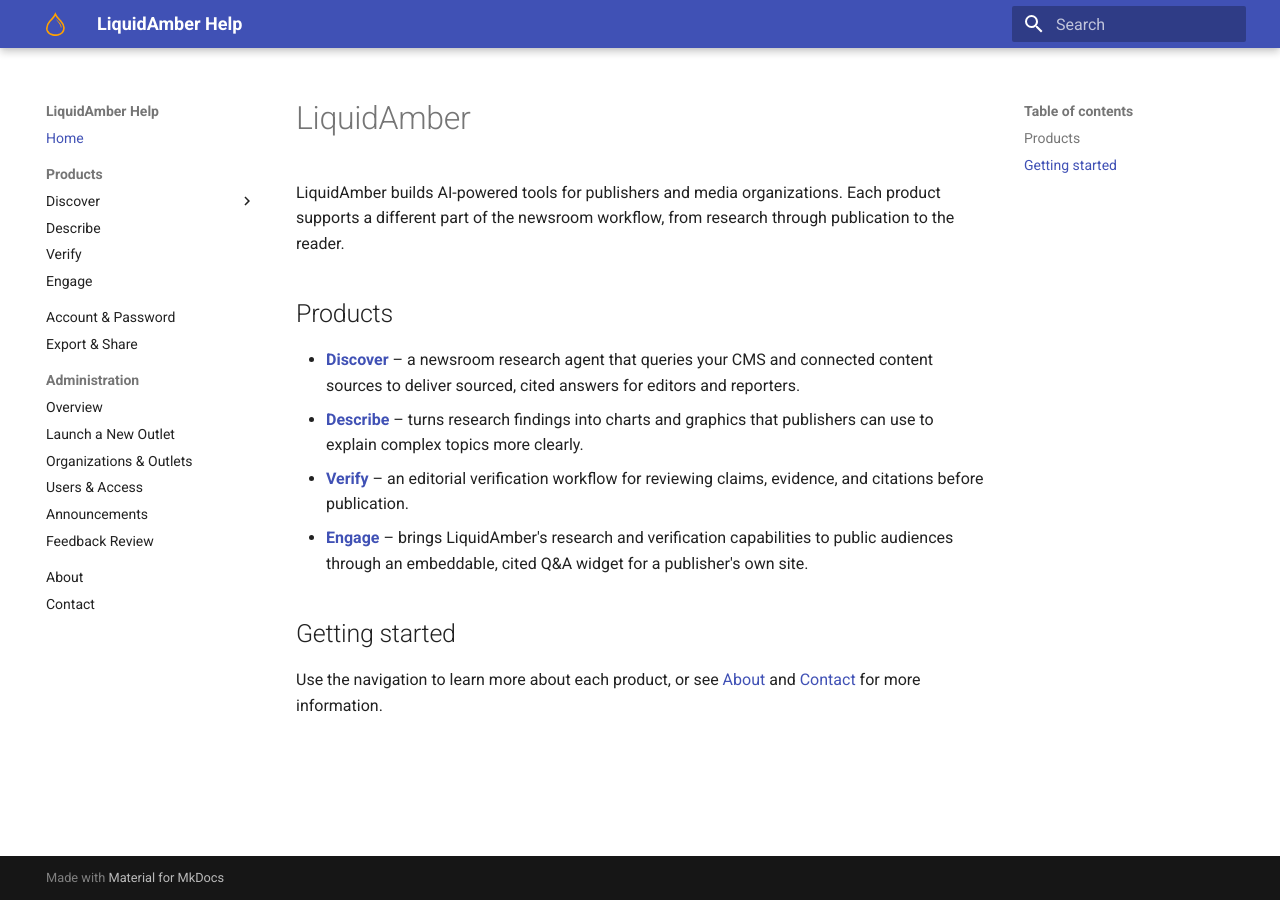
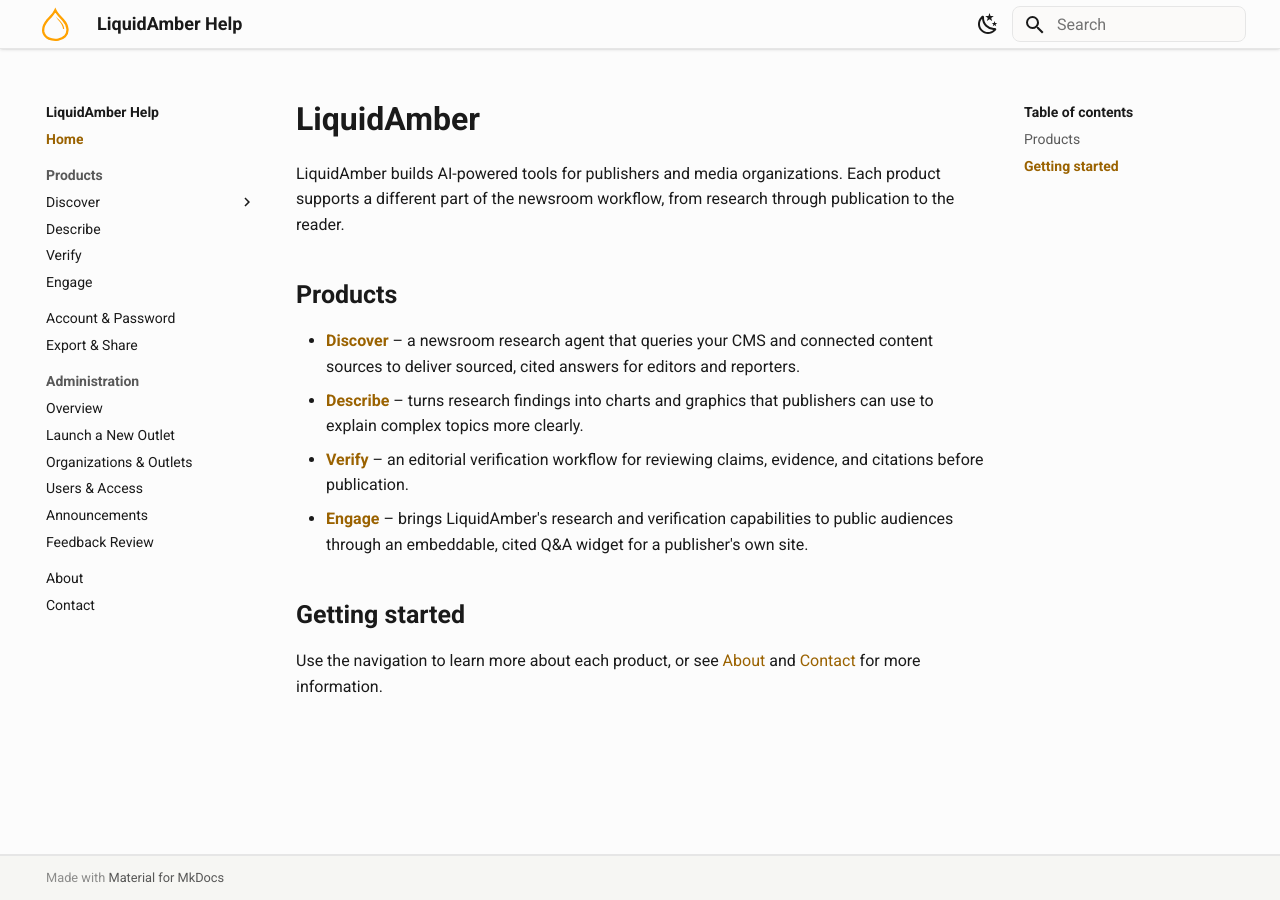
Before and after one commit to benoitmarsot/codechat-help, an MkDocs documentation site: the page built from docs/index.md, in a window 1280 px wide. Built offline with MkDocs 1.6.1 and Material for MkDocs 9.7.7, drawn with Linux system fonts in a browser that asks for light colours.

Commit message:
Installing LiquidAmber color palette.
Implementing light and dark theme.

```diff
--- /dev/null
+++ b/docs/stylesheets/liquidamber.css
@@ -0,0 +1,311 @@
+:root {
+  --la-amber: #ffa201;
+  --la-ink: #1a1a1a;
+  --la-radius: 8px;
+  --la-shadow-1: 0 1px 2px rgb(0 0 0 / 5%);
+  --la-shadow-2: 0 1px 3px rgb(0 0 0 / 10%), 0 1px 2px -1px rgb(0 0 0 / 10%);
+}
+
+[data-md-color-scheme="default"] {
+  color-scheme: light;
+  --md-primary-fg-color: #fcfcfc;
+  --md-primary-fg-color--light: #ffffff;
+  --md-primary-fg-color--dark: #f3f2ef;
+  --md-primary-bg-color: #1a1a1a;
+  --md-primary-bg-color--light: #666666;
+  --md-accent-fg-color: #9a6200;
+  --md-accent-fg-color--transparent: rgb(255 162 1 / 14%);
+  --md-accent-bg-color: #ffffff;
+  --md-accent-bg-color--light: #fcfcfc;
+  --md-default-fg-color: #1a1a1a;
+  --md-default-fg-color--light: rgb(26 26 26 / 72%);
+  --md-default-fg-color--lighter: rgb(26 26 26 / 48%);
+  --md-default-fg-color--lightest: rgb(26 26 26 / 12%);
+  --md-default-bg-color: #fcfcfc;
+  --md-code-fg-color: #272727;
+  --md-code-bg-color: #f5f4f1;
+  --md-typeset-color: #1a1a1a;
+  --md-typeset-a-color: #9a6200;
+  --md-typeset-mark-color: rgb(255 162 1 / 24%);
+  --md-typeset-table-color: rgb(26 26 26 / 12%);
+  --md-typeset-table-color--light: rgb(26 26 26 / 4%);
+  --md-footer-bg-color: #f5f4f1;
+  --md-footer-bg-color--dark: #efede8;
+  --md-footer-fg-color: #1a1a1a;
+  --md-footer-fg-color--light: rgb(26 26 26 / 72%);
+  --md-footer-fg-color--lighter: rgb(26 26 26 / 48%);
+  --la-page: #fcfcfc;
+  --la-surface: hsl(45 15% 96%);
+  --la-surface-low: hsl(45 20% 98%);
+  --la-surface-high: hsl(45 10% 94%);
+  --la-border: #e6e6e6;
+  --la-text: #1a1a1a;
+  --la-muted: #737373;
+  --la-link: #9a6200;
+  --la-link-hover: #7a4b00;
+}
+
+[data-md-color-scheme="slate"] {
+  color-scheme: dark;
+  --md-hue: 38;
+  --md-primary-fg-color: #0a0a0a;
+  --md-primary-fg-color--light: #1a1a1a;
+  --md-primary-fg-color--dark: #050505;
+  --md-primary-bg-color: #f2f2f2;
+  --md-primary-bg-color--light: #b3b3b3;
+  --md-accent-fg-color: #ffbd4d;
+  --md-accent-fg-color--transparent: rgb(255 189 77 / 16%);
+  --md-accent-bg-color: #1f1f1f;
+  --md-accent-bg-color--light: #292929;
+  --md-default-fg-color: #f2f2f2;
+  --md-default-fg-color--light: rgb(242 242 242 / 72%);
+  --md-default-fg-color--lighter: rgb(242 242 242 / 48%);
+  --md-default-fg-color--lightest: rgb(242 242 242 / 14%);
+  --md-default-bg-color: #0a0a0a;
+  --md-code-fg-color: #f2f2f2;
+  --md-code-bg-color: #1a1a1a;
+  --md-typeset-color: #f2f2f2;
+  --md-typeset-a-color: #ffbd4d;
+  --md-typeset-mark-color: rgb(255 189 77 / 22%);
+  --md-typeset-table-color: rgb(242 242 242 / 16%);
+  --md-typeset-table-color--light: rgb(242 242 242 / 5%);
+  --md-footer-bg-color: #141414;
+  --md-footer-bg-color--dark: #0a0a0a;
+  --md-footer-fg-color: #f2f2f2;
+  --md-footer-fg-color--light: rgb(242 242 242 / 72%);
+  --md-footer-fg-color--lighter: rgb(242 242 242 / 48%);
+  --la-page: #0a0a0a;
+  --la-surface: #1f1f1f;
+  --la-surface-low: #1a1a1a;
+  --la-surface-high: #262626;
+  --la-border: #333333;
+  --la-text: #f2f2f2;
+  --la-muted: #a6a6a6;
+  --la-link: #ffbd4d;
+  --la-link-hover: #ffd17f;
+  --la-shadow-1: 0 1px 2px rgb(0 0 0 / 28%);
+  --la-shadow-2: 0 4px 10px rgb(0 0 0 / 28%);
+}
+
+body,
+button,
+input {
+  letter-spacing: 0;
+}
+
+::selection {
+  color: var(--la-text);
+  background: rgb(255 162 1 / 28%);
+}
+
+.md-header {
+  color: var(--la-text);
+  background-color: var(--la-page);
+  border-bottom: 1px solid var(--la-border);
+  box-shadow: var(--la-shadow-1);
+}
+
+.md-header--shadow {
+  box-shadow: var(--la-shadow-2);
+}
+
+.md-header__title,
+.md-header__topic {
+  color: var(--la-text);
+  font-weight: 700;
+  letter-spacing: 0;
+}
+
+.md-header__button {
+  color: var(--la-text);
+}
+
+.md-header__button:hover,
+.md-header__button:focus {
+  color: var(--la-link);
+}
+
+.md-header__button.md-logo {
+  margin: 0.1rem 0.2rem;
+  padding: 0.2rem;
+}
+
+.md-header__button.md-logo img,
+.md-header__button.md-logo svg {
+  width: auto;
+  height: 1.7rem;
+}
+
+.md-search__form {
+  color: var(--la-text);
+  background-color: var(--la-surface-low);
+  border: 1px solid var(--la-border);
+  border-radius: var(--la-radius);
+  box-shadow: none;
+}
+
+.md-search__form:hover,
+.md-search__form:focus-within {
+  background-color: var(--la-page);
+  border-color: var(--la-amber);
+}
+
+.md-search__input,
+.md-search__icon {
+  color: var(--la-text);
+}
+
+.md-search__input::placeholder {
+  color: var(--la-muted);
+  opacity: 1;
+}
+
+.md-nav__title,
+.md-nav__item--section > .md-nav__link {
+  color: var(--la-text);
+  font-weight: 700;
+  letter-spacing: 0;
+}
+
+.md-nav__link {
+  letter-spacing: 0;
+}
+
+.md-nav__link:hover,
+.md-nav__link:focus,
+.md-nav__link--active {
+  color: var(--la-link);
+}
+
+.md-nav__link--active {
+  font-weight: 700;
+}
+
+.md-typeset {
+  color: var(--la-text);
+}
+
+.md-typeset h1,
+.md-typeset h2,
+.md-typeset h3,
+.md-typeset h4 {
+  color: var(--la-text);
+  font-weight: 700;
+  letter-spacing: 0;
+}
+
+.md-typeset h1 {
+  margin-bottom: 1rem;
+}
+
+.md-typeset a {
+  color: var(--la-link);
+  text-decoration-color: transparent;
+  text-decoration-thickness: 0.08em;
+  text-underline-offset: 0.16em;
+}
+
+.md-typeset a:hover,
+.md-typeset a:focus {
+  color: var(--la-link-hover);
+  text-decoration-color: currentcolor;
+}
+
+.md-typeset blockquote {
+  padding: 0.7rem 1rem;
+  color: var(--la-text);
+  background-color: var(--la-surface-low);
+  border-left: 0.2rem solid var(--la-amber);
+}
+
+.md-typeset hr {
+  border-bottom-color: var(--la-border);
+}
+
+.md-typeset img {
+  border: 1px solid var(--la-border);
+  border-radius: var(--la-radius);
+  box-shadow: var(--la-shadow-1);
+}
+
+.md-typeset table:not([class]) {
+  background-color: var(--la-page);
+  border: 1px solid var(--la-border);
+  border-radius: var(--la-radius);
+  box-shadow: none;
+}
+
+.md-typeset table:not([class]) th {
+  color: var(--la-text);
+  background-color: var(--la-surface-high);
+}
+
+.md-typeset table:not([class]) td {
+  border-top-color: var(--la-border);
+}
+
+.md-typeset code {
+  border-radius: 4px;
+}
+
+.md-typeset pre > code {
+  border: 1px solid var(--la-border);
+  border-radius: var(--la-radius);
+}
+
+.md-typeset .admonition,
+.md-typeset details {
+  border-radius: var(--la-radius);
+  box-shadow: var(--la-shadow-1);
+}
+
+.md-typeset .md-button {
+  color: var(--la-text);
+  border-color: var(--la-amber);
+  border-radius: var(--la-radius);
+}
+
+.md-typeset .md-button:hover,
+.md-typeset .md-button:focus,
+.md-typeset .md-button--primary {
+  color: var(--la-ink);
+  background-color: var(--la-amber);
+  border-color: var(--la-amber);
+}
+
+.md-typeset .md-button--primary:hover,
+.md-typeset .md-button--primary:focus {
+  background-color: #ffb52f;
+}
+
+.md-footer,
+.md-footer-meta {
+  color: var(--la-text);
+  background-color: var(--la-surface);
+  border-top: 1px solid var(--la-border);
+}
+
+.md-footer__link,
+.md-footer__title,
+.md-footer__direction {
+  color: var(--la-text);
+}
+
+.md-footer__link:hover,
+.md-footer__link:focus {
+  color: var(--la-link);
+}
+
+.md-top {
+  color: var(--la-ink);
+  background-color: var(--la-amber);
+  border-radius: 999px;
+  box-shadow: var(--la-shadow-2);
+}
+
+.md-typeset :focus-visible,
+.md-nav__link:focus-visible,
+.md-header__button:focus-visible {
+  outline: 2px solid var(--la-amber);
+  outline-offset: 2px;
+}
--- a/mkdocs.yml
+++ b/mkdocs.yml
@@ -4,9 +4,24 @@ theme:
   name: material
   logo: images/logo.svg
   favicon: images/logo.svg
+  palette:
+    - scheme: default
+      primary: custom
+      accent: custom
+      toggle:
+        icon: material/weather-night
+        name: Switch to dark mode
+    - scheme: slate
+      primary: custom
+      accent: custom
+      toggle:
+        icon: material/weather-sunny
+        name: Switch to light mode
   features:
     - navigation.sections
     - navigation.top
+extra_css:
+  - stylesheets/liquidamber.css
 nav:
   - Home: index.md
   - Products:
```
